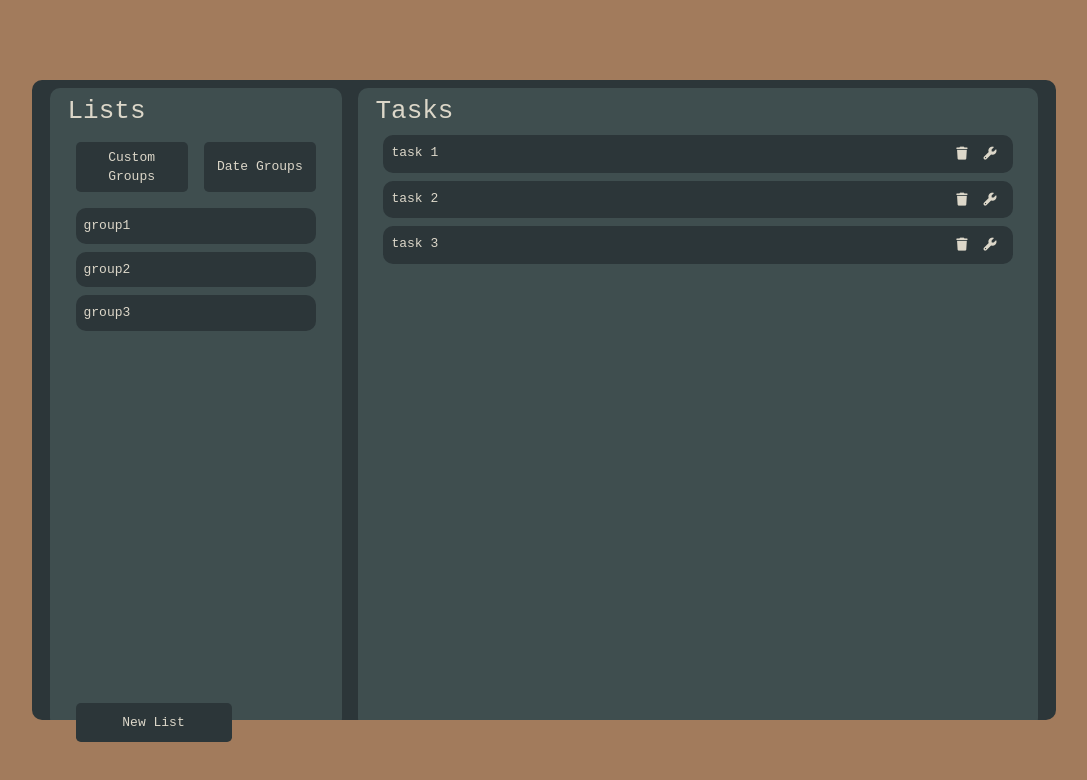
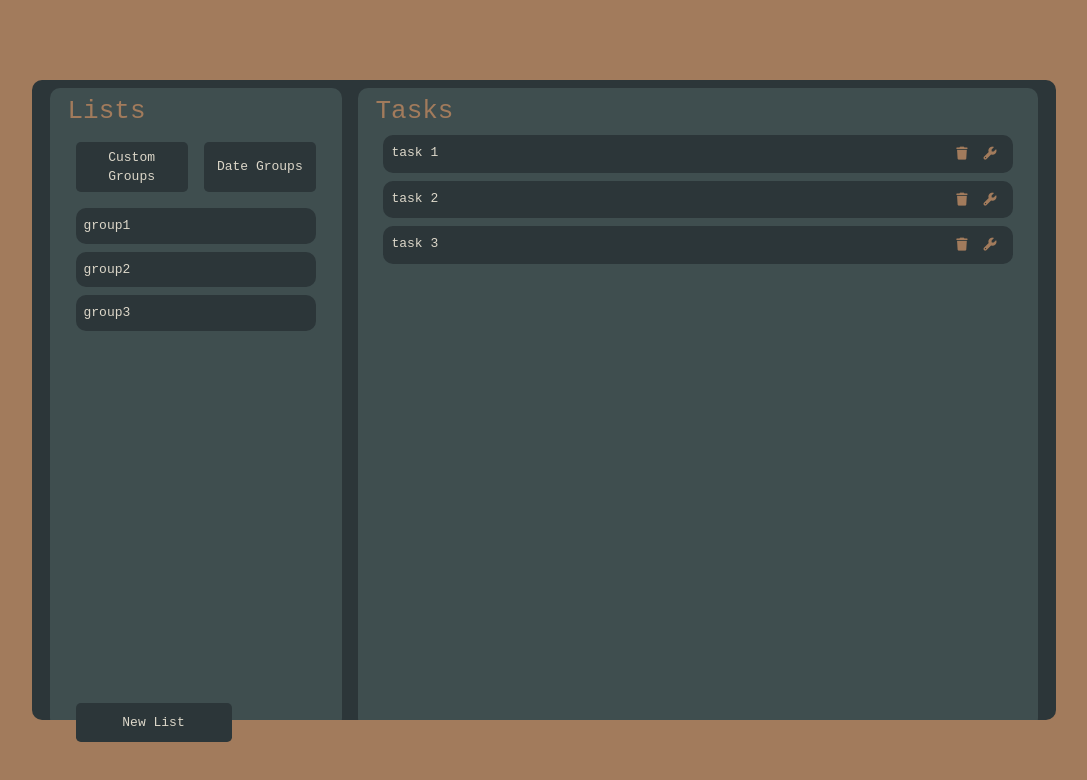
Before and after one commit to AbdallahNagy/Full-Stack-TODO-App, an Angular app: page / in a window 1280 px wide. Shown: the top 780 px of the page, without its empty margins (96-1183 px from the left). Built offline with nearby package versions, Linux system fonts and the light colour scheme.

Commit message:
CHANGE list, task, icons colors

```diff
--- a/src/app/Components/lists/lists.component.css
+++ b/src/app/Components/lists/lists.component.css
@@ -1,3 +1,8 @@
+
+h2 {
+    color: var(--brown);
+}
+
 .list-groups-header {
     position: relative;
     display: flex;
--- a/src/app/Components/tasks/tasks.component.css
+++ b/src/app/Components/tasks/tasks.component.css
@@ -1,3 +1,6 @@
+h2 {
+    color: var(--brown);
+}
 
 .tasks ul {
     padding: 0px;
@@ -19,7 +22,7 @@
 
 .icons *{
     padding: 4px;
-    color: var(--white)
+    color: var(--brown);
 }
 
 .icons a {
```
